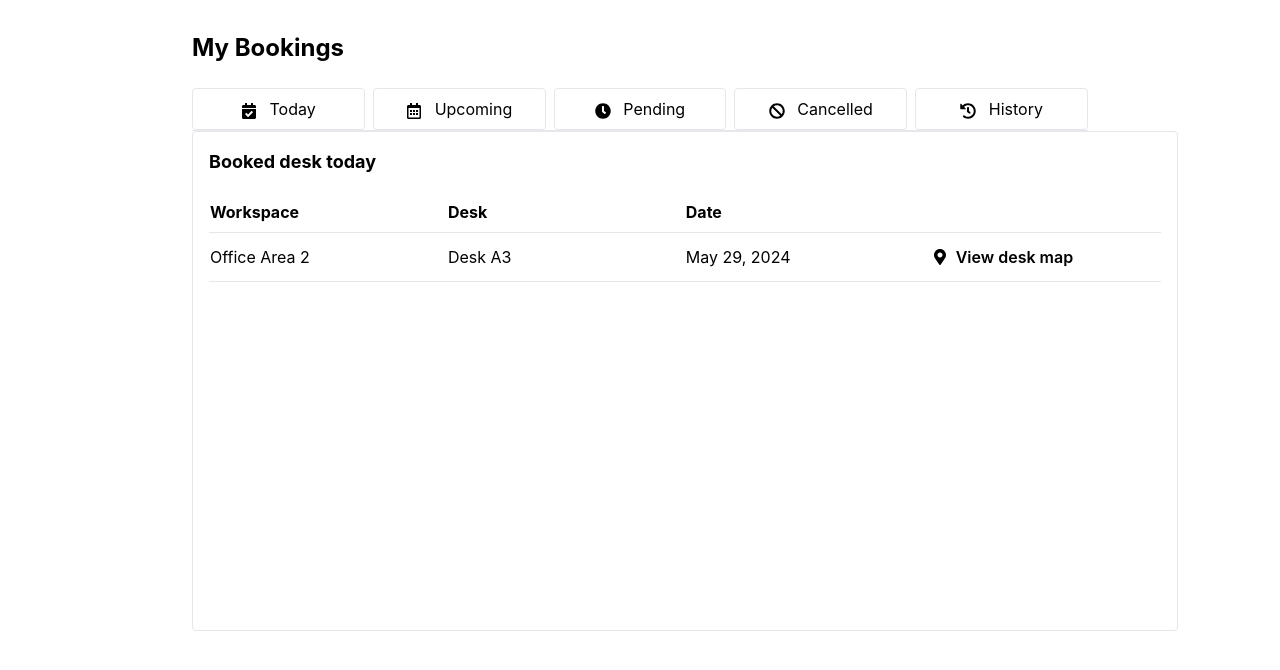
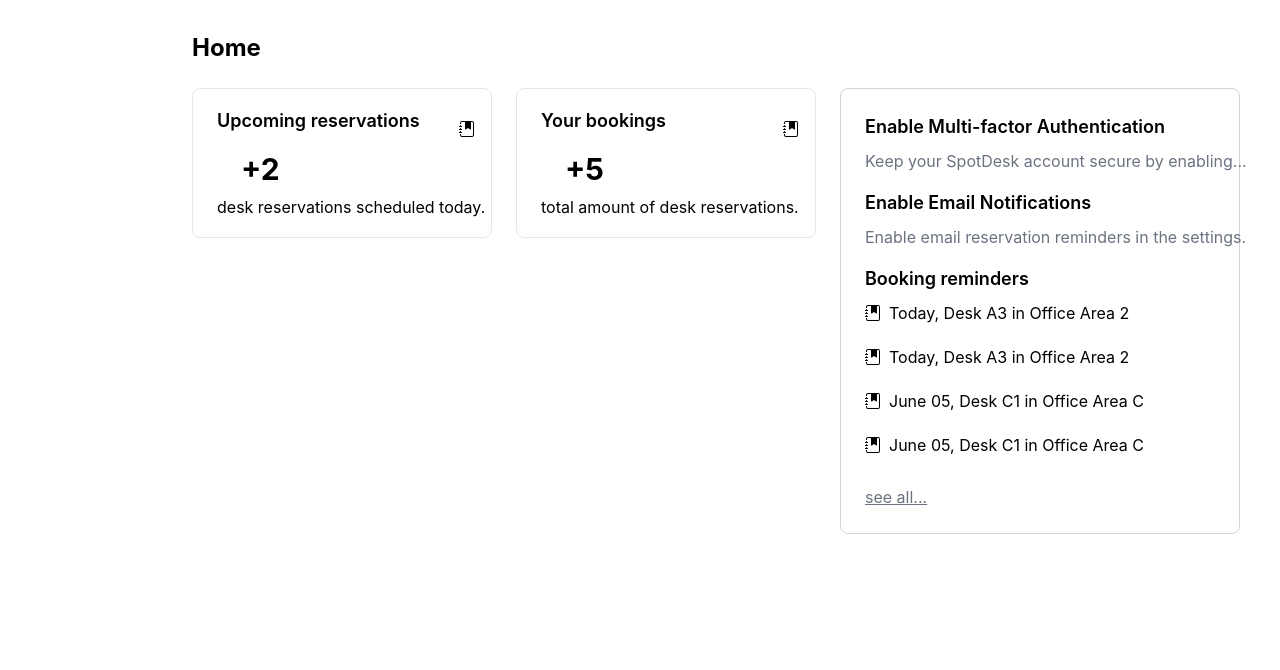
Before and after one commit to shendrie22/UI_of_settings, a React (Create React App) app: page / in a window 1280 px wide. Shown: the top 670 px of the page. Built offline with nearby package versions, Linux system fonts and the light colour scheme.

Commit message:
userdashboar

```diff
--- a/package.json
+++ b/package.json
@@ -11,6 +11,7 @@
     "react-dom": "^18.3.1",
     "react-icon": "^1.0.0",
     "react-icons": "^5.2.1",
+    "react-router-dom": "^6.23.1",
     "react-scripts": "5.0.1",
     "web-vitals": "^2.1.4"
   },
--- /dev/null
+++ b/src/Acc-set/userdashboar.jsx
@@ -0,0 +1,94 @@
+import React from 'react';
+import { BsJournalBookmarkFill } from "react-icons/bs";
+
+const UserDashboard = () => {
+  const boxClass = 'flex flex-col items-start justify-center text-black border rounded-lg relative p-6 cursor-pointer w-[300px] h-[150px]';
+  const multiFactorClass = 'flex flex-col items-start justify-start text-black border rounded-lg border-gray-300 relative p-6 cursor-pointer w-[400px] h-auto';
+
+  const handleIconClick = () => {
+    console.log('Icon clicked');
+
+  };
+
+  const handleSeeAllClick = () => {
+    console.log('See all clicked');
+
+  };
+
+
+
+
+  return (
+    <div className="max-w-4xl mx-auto mt-8">
+      <h1 className="text-2xl font-bold mb-6">Home</h1>
+      <div className="flex mb-0 space-x-6">
+        <div className={`${boxClass} border-gray`}>
+          <button className="absolute top-8 right-4 cursor-pointer" onClick={handleIconClick}>
+            <BsJournalBookmarkFill />
+          </button>
+          <span className="font-semibold text-lg">Upcoming reservations</span>
+          <div className="mr-2 mt-2">
+            <p className="text-3xl font-bold ml-4 p-2">+2</p>
+            <p className="whitespace-nowrap">desk reservations scheduled today.</p>
+          </div>
+        </div>
+        <div className={`${boxClass} border-gray`}>
+          <button className="absolute top-8 right-4 cursor-pointer" onClick={handleIconClick}>
+            <BsJournalBookmarkFill />
+          </button>
+          <span className="font-semibold text-lg">Your bookings</span>
+          <div className="mr-2 mt-2">
+            <p className="text-3xl font-bold ml-4 p-2">+5</p>
+            <p className="whitespace-nowrap">total amount of desk reservations.</p>
+          </div>
+        </div>
+        <div className={multiFactorClass}>
+          <span className="font-semibold text-lg">Enable Multi-factor Authentication</span>
+          <div className="mt-2">
+            <p className="whitespace-nowrap text-gray-500">Keep your SpotDesk account secure by enabling...</p>
+          </div>
+          <span className="font-semibold text-lg mt-4">Enable Email Notifications</span>
+          <div className="mt-2">
+            <p className="whitespace-nowrap text-gray-500">Enable email reservation reminders in the settings.</p>
+          </div>
+          <div className="mt-4">
+            <span className="font-semibold text-lg">Booking reminders</span>
+            <ul className="mt-2">
+              <li className="flex items-center mb-5">
+                <button className="flex items-center" onClick={handleIconClick}>
+                  <BsJournalBookmarkFill className="mr-2" />
+                  <span>Today, Desk A3 in Office Area 2</span>
+                </button>
+              </li>
+              <li className="flex items-center mb-5">
+                <button className="flex items-center" onClick={handleIconClick}>
+                  <BsJournalBookmarkFill className="mr-2" />
+                  <span>Today, Desk A3 in Office Area 2</span>
+                </button>
+              </li>
+              <li className="flex items-center mb-5">
+                <button className="flex items-center" onClick={handleIconClick}>
+                  <BsJournalBookmarkFill className="mr-2" />
+                  <span>June 05, Desk C1 in Office Area C</span>
+                </button>
+              </li>
+              <li className="flex items-center mb-5">
+                <button className="flex items-center" onClick={handleIconClick}>
+                  <BsJournalBookmarkFill className="mr-2" />
+                  <span>June 05, Desk C1 in Office Area C</span>
+                </button>
+              </li>
+            </ul>
+
+              <button className="text-gray-500 underline mt-2" onClick={handleSeeAllClick}>
+                see all...
+              </button>
+
+          </div>
+        </div>
+      </div>
+    </div>
+  );
+};
+
+export default UserDashboard;
--- a/src/index.js
+++ b/src/index.js
@@ -8,6 +8,7 @@ import reportWebVitals from './reportWebVitals';
 // import Booking from './Acc-set/booking';
 import Bookings from './Acc-set/historybooking';
 import Historybooking from './Acc-set/historybooking';
+import UserDashboard from './Acc-set/userdashboar';
 
 ReactDOM.render(
   <React.StrictMode>
@@ -15,7 +16,8 @@ ReactDOM.render(
     {/* <Sidebar /> */}
     {/* <ChangePass /> */}
     {/* <Booking /> */}
-    <Historybooking />
+    {/* <Historybooking /> */}
+    <UserDashboard />
 
   </React.StrictMode>,
   document.getElementById('root')
```
Also changed, not shown: 1 other file (tests, documents, lock files or other folders).
